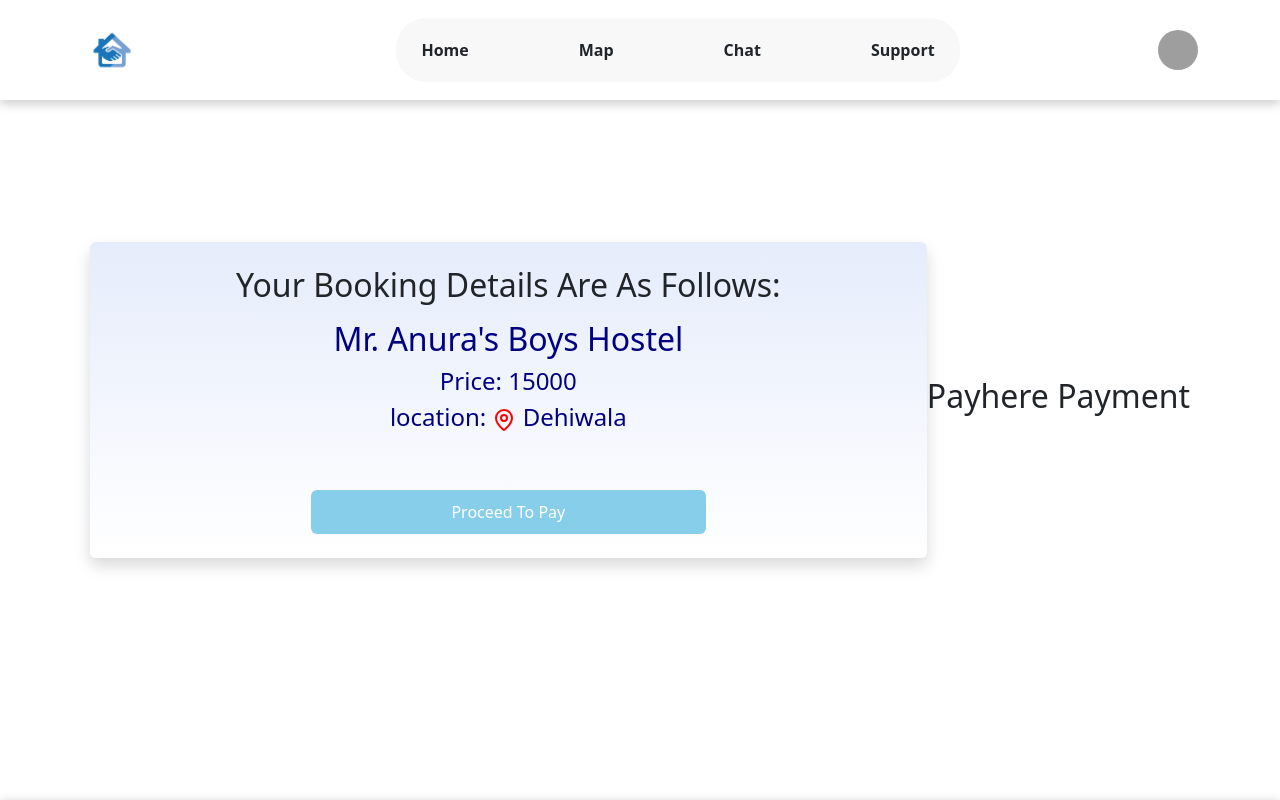
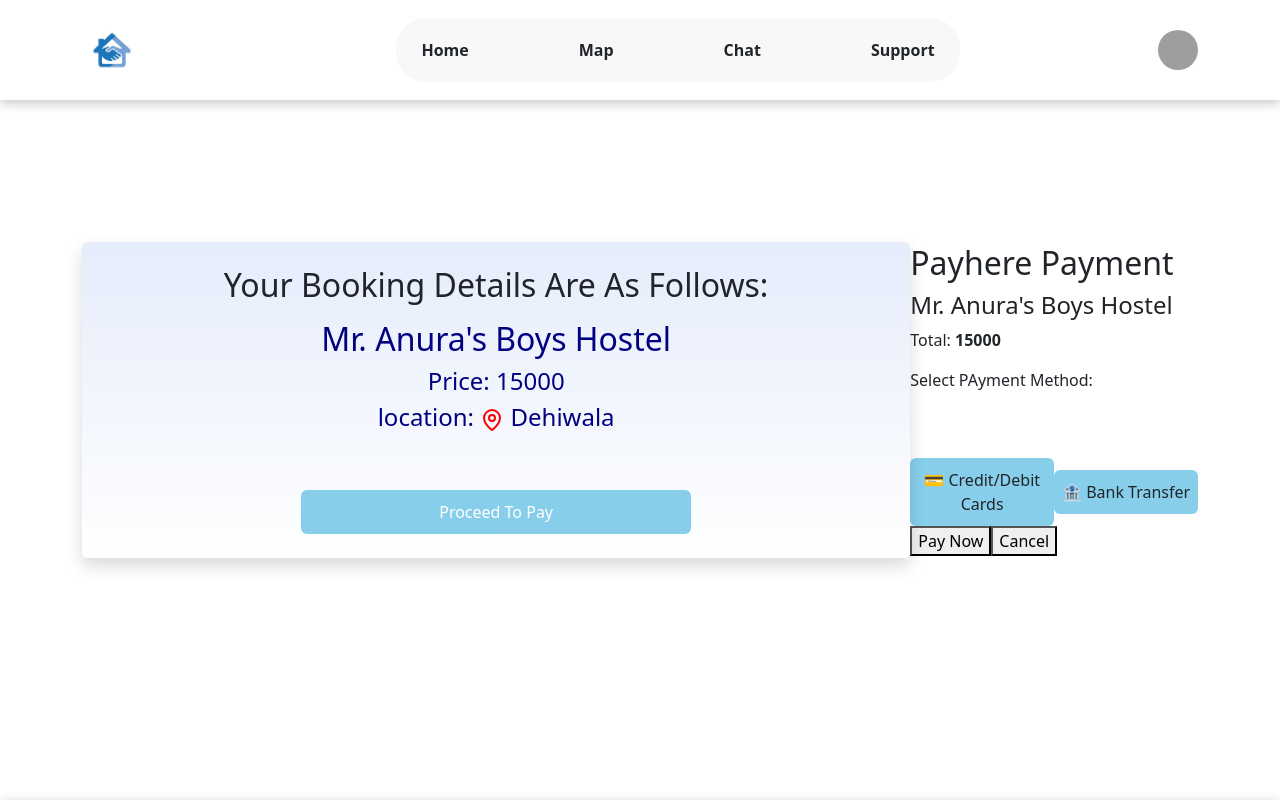
Before and after one commit to minindugimshan/BoardMate, a React (Vite) app in the folder Front-End/: page /property/1/payments in a window 1280 px wide. Both pictures are taken after a click on the button "Proceed To Pay". Shown: the top 800 px of the page. Built offline with nearby package versions, Linux system fonts and the light colour scheme; grey boxes are pictures that could not be loaded.

Commit message:
Added the payment fields

```diff
--- a/Front-End/src/components/Payments/Payments.jsx
+++ b/Front-End/src/components/Payments/Payments.jsx
@@ -41,7 +41,19 @@ function Payments() {
             <div className='payhere-popup-overlay'>
                 <div className='payhere-popup fade-in'>
                     <h2 className='payhere title'>Payhere Payment</h2>
+                    <h4> {property.name} </h4>
+                    <p className='payhere-amount'>Total: <strong> {property.price} </strong> </p>
                 </div>
+
+                <div className='payment-methods'>
+                    <p>Select PAyment Method: </p>
+                    <button className='payhere-method btn'>💳 Credit/Debit Cards</button>
+                    <button className='payhere-method btn'>🏦 Bank Transfer</button>
+                </div>
+
+                <button className='payhere-pay-btn'>Pay Now</button>
+
+                <button className='payhere-close-btn' onClick={handleClosePopUp}>Cancel</button>
 
             </div>
         )}
```
